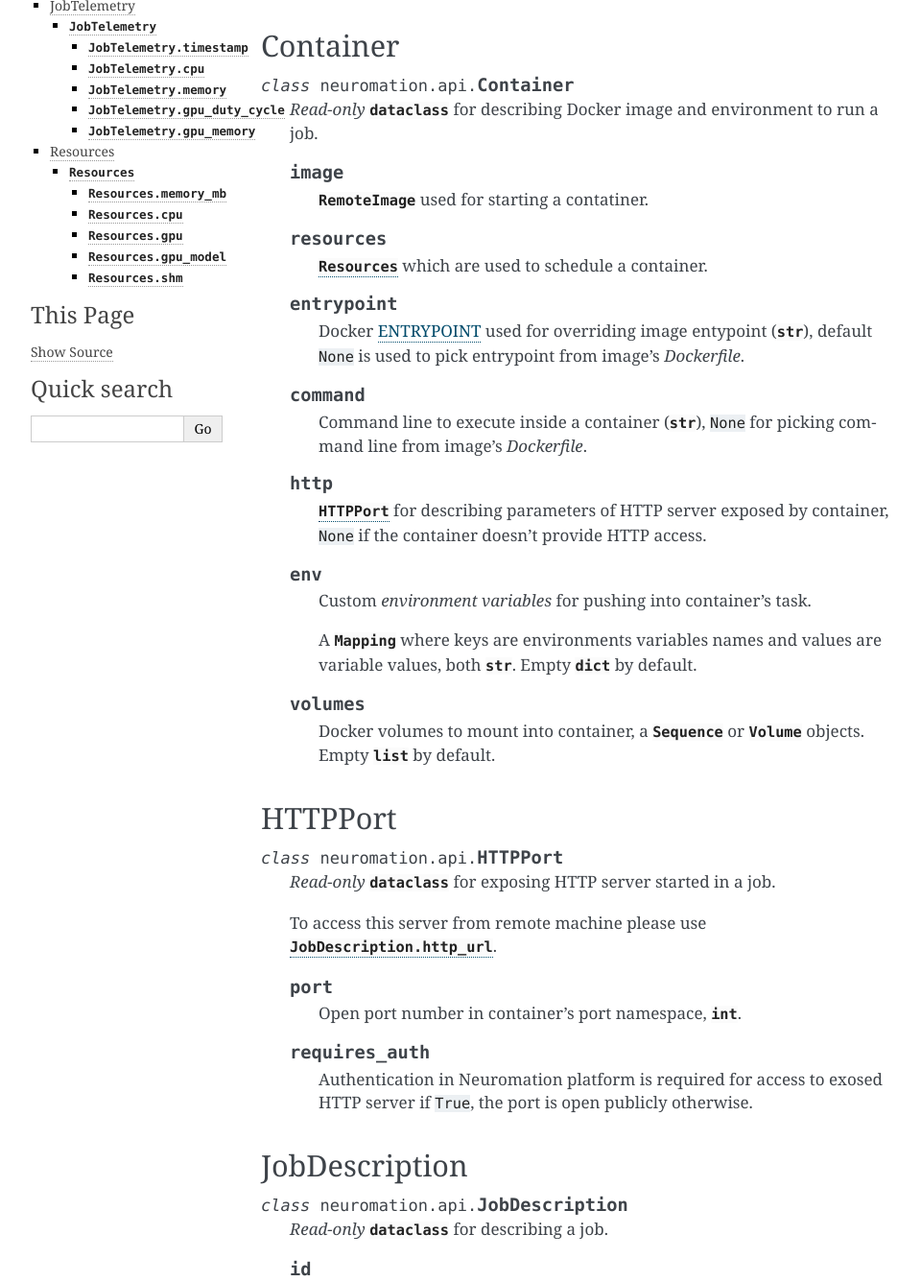
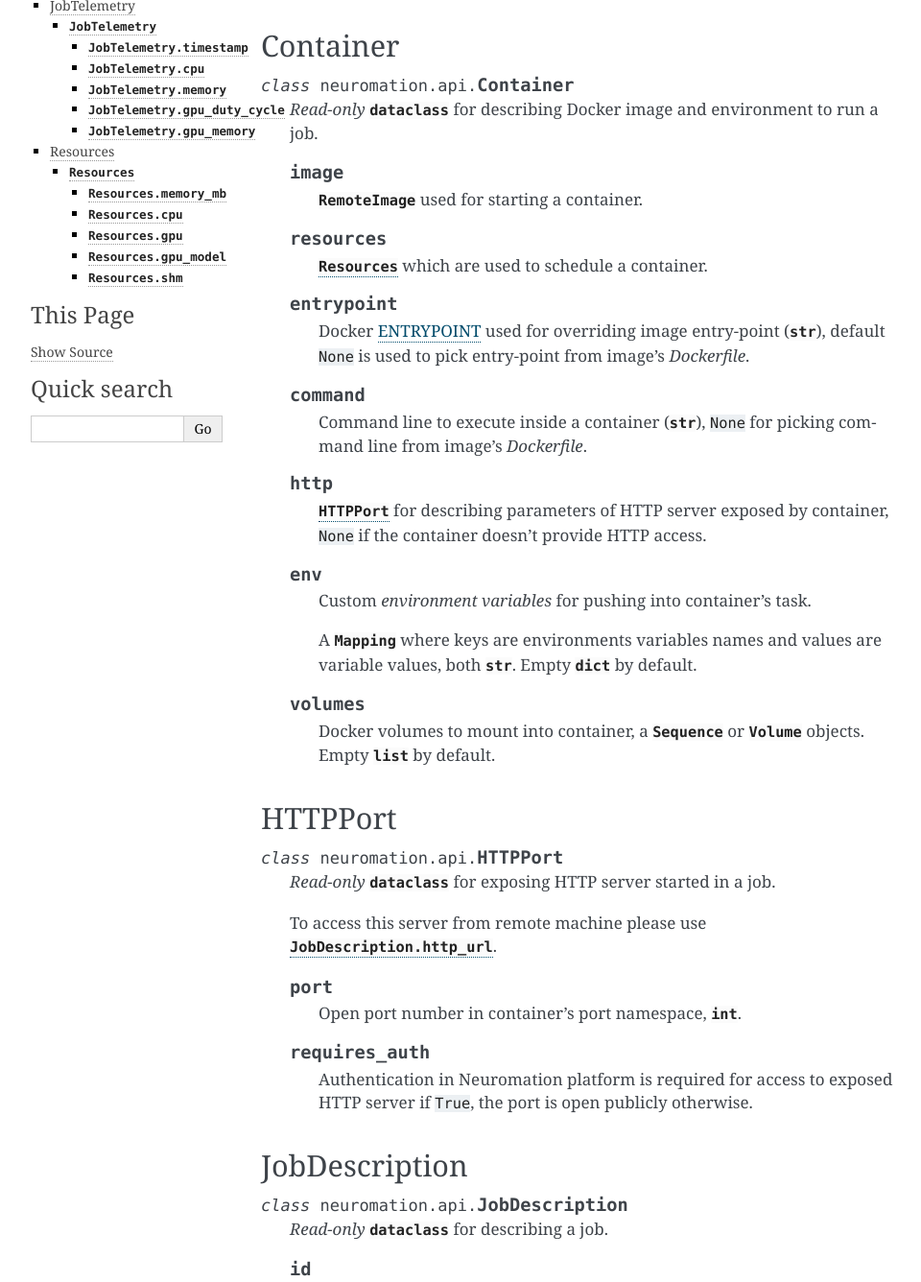
Before and after one commit to neuro-inc/neuro-cli, a Sphinx documentation site: the page built from docs/jobs_reference.rst, in a window 1280 px wide and 1400 px high, scrolled down 1014 px, cut to the strip 64-1400 px from the top of the window. Shown: the whole strip at 96% size, without its empty margins (148-1108 px from the left). Built offline with Sphinx 7.4.7, drawn with Linux system fonts in a browser that asks for light colours; some of the changed text lies outside the part shown.

Commit message:
Fix spelling

```diff
--- a/docs/conf.py
+++ b/docs/conf.py
@@ -65,6 +65,13 @@ extensions = [
     'sphinx.ext.githubpages',
     'sphinxcontrib.asyncio',
 ]
+
+try:
+    import sphinxcontrib.spelling  # noqa
+    extensions.append('sphinxcontrib.spelling')
+except ImportError:
+    pass
+
 
 # Add any paths that contain templates here, relative to this directory.
 templates_path = ['_templates']
--- a/docs/jobs_reference.rst
+++ b/docs/jobs_reference.rst
@@ -155,7 +155,7 @@ Container
 
    .. attribute:: image
 
-      :class:`RemoteImage` used for starting a contatiner.
+      :class:`RemoteImage` used for starting a container.
 
    .. attribute:: resources
 
@@ -163,8 +163,8 @@ Container
 
    .. attribute:: entrypoint
 
-      Docker ENTRYPOINT_ used for overriding image entypoint (:class:`str`), default
-      ``None`` is used to pick entrypoint from image's *Dockerfile*.
+      Docker ENTRYPOINT_ used for overriding image entry-point (:class:`str`), default
+      ``None`` is used to pick entry-point from image's *Dockerfile*.
 
    .. attribute:: command
 
@@ -205,7 +205,7 @@ HTTPPort
 
    .. attribute:: requires_auth
 
-      Authentication in Neuromation platform is required for access to exosed HTTP
+      Authentication in Neuromation platform is required for access to exposed HTTP
       server if ``True``, the port is open publicly otherwise.
 
 
--- a/docs/jobs_usage.rst
+++ b/docs/jobs_usage.rst
@@ -4,7 +4,7 @@
 Jobs Usage
 ==========
 
-Jobs api
+Jobs API
 
 
 .. _job-preemption:
--- a/docs/reference.rst
+++ b/docs/reference.rst
@@ -8,7 +8,7 @@ Reference
 
 .. _client-instantiation:
 
-Client instantiation
+Client instantiating
 ====================
 
 .. function:: get()
--- /dev/null
+++ b/docs/spelling_wordlist.txt
@@ -0,0 +1,3 @@
+globbing
+neuromation
+namespace
```
Also changed, not shown: other parts of docs/jobs_reference.rst (+5 -5 lines), docs/storage_reference.rst (+8 -8 lines), 2 other files.
